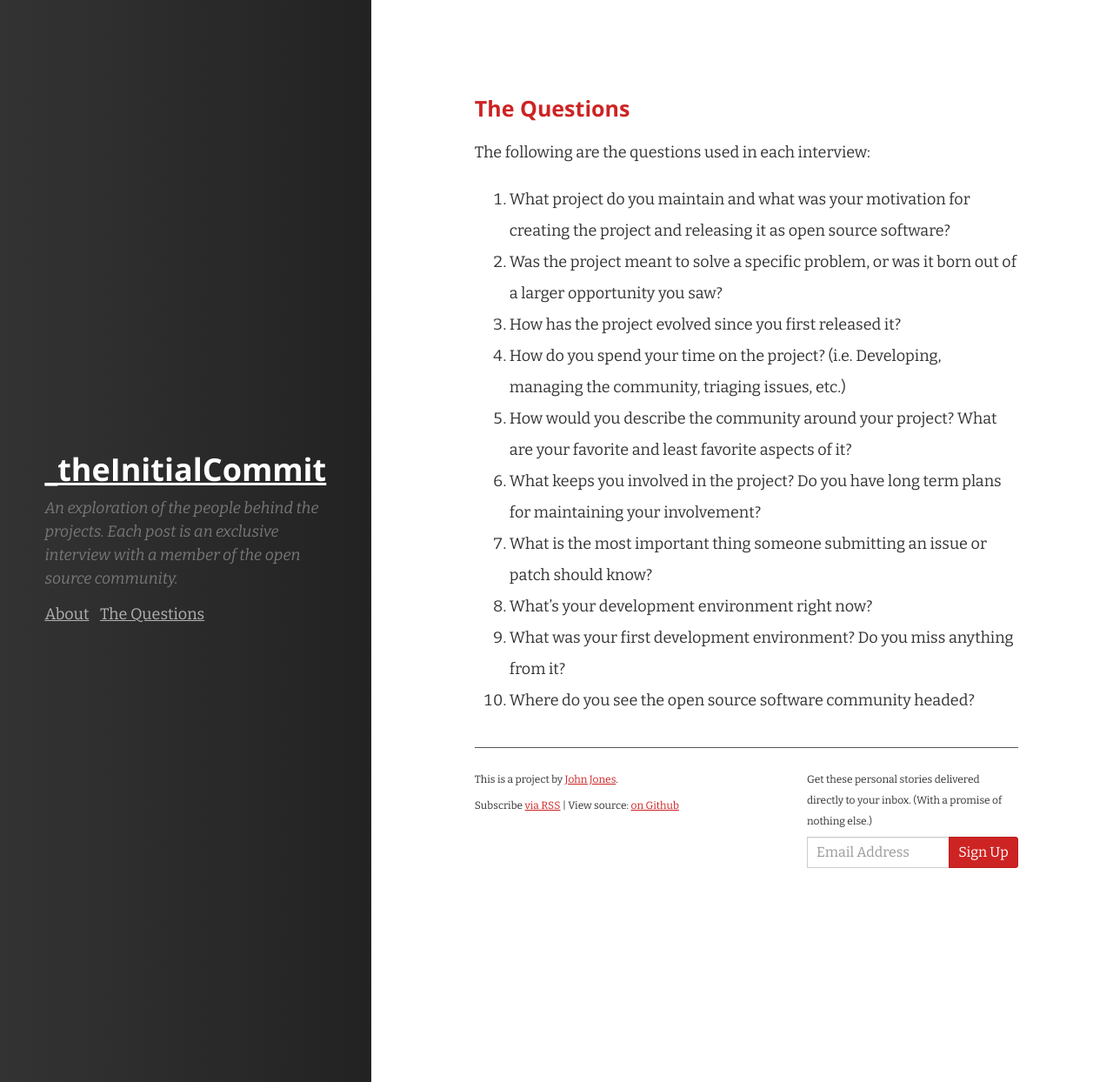
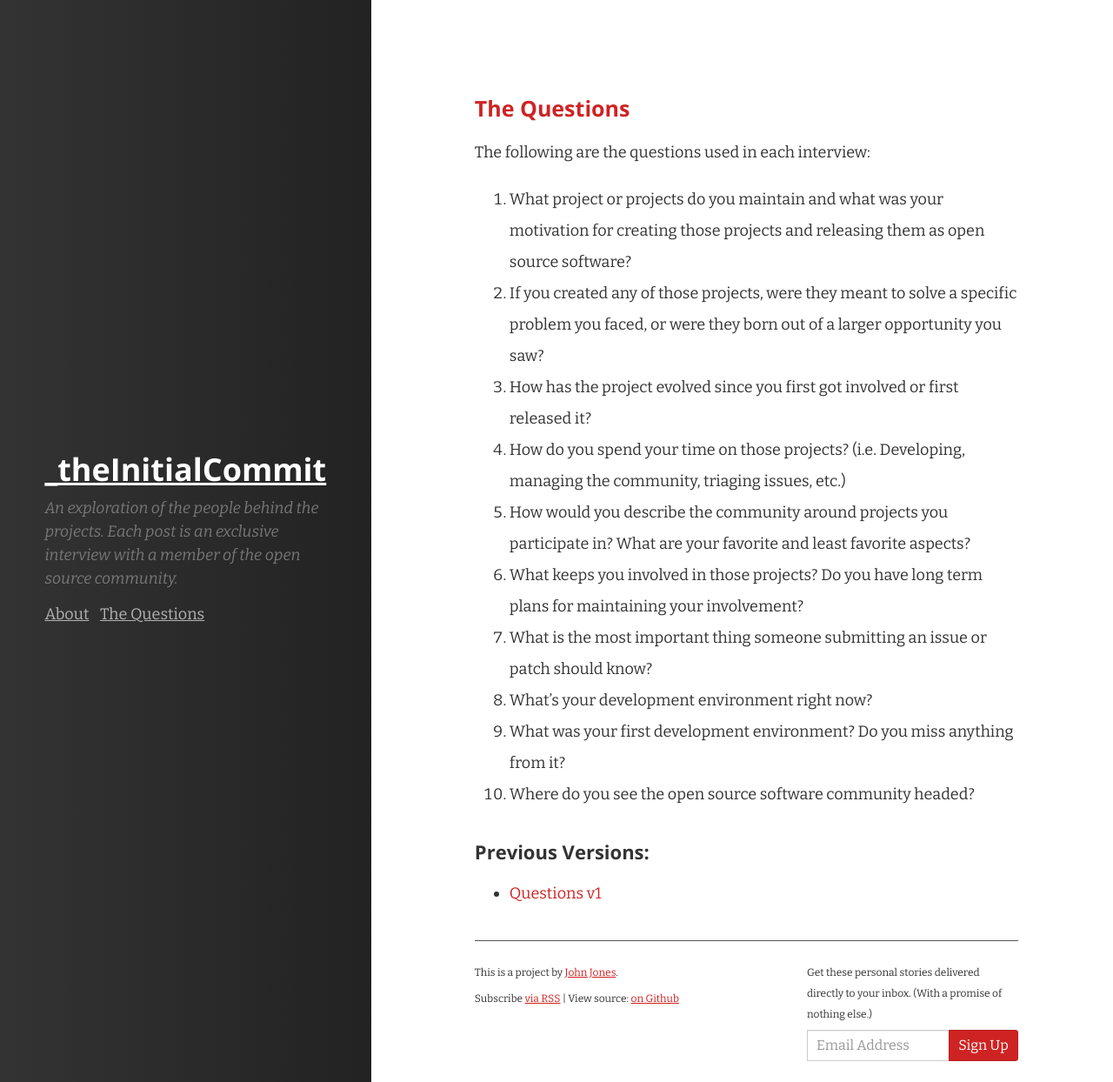
Before and after one commit to johnjones4/the-initial-commit, a Jekyll site: the page built from questions.md, in a window 1280 px wide and 1244 px high. Shown: the whole window at 87% size. Built offline with Jekyll 4.4.1, drawn with Linux system fonts in a browser that asks for light colours.

Commit message:
updated questions

```diff
--- a/_layouts/default.html
+++ b/_layouts/default.html
@@ -14,9 +14,13 @@
           <h1><a href="{{ site.baseurl }}/">{{ site.title }}</a></h1>
           <p class="description">{{ site.description }}</p>
           <ul class="nav">
-            {% for link in site.pages %}{% if link.title %}
-              <li {% if page.url == link.url %}class="active"{% endif %}><a class="page-link" href="{{ link.url | prepend: site.baseurl }}">{{ link.title }}</a></li>
-            {% endif %}{% endfor %}
+            {% for link in site.pages %}
+              {% if link.title %}
+                {% if link.show_in_nav %}
+                  <li {% if page.url == link.url %}class="active"{% endif %}><a class="page-link" href="{{ link.url | prepend: site.baseurl }}">{{ link.title }}</a></li>
+                {% endif %}
+              {% endif %}
+            {% endfor %}
           </ul>
         </header>
       </div>
--- a/questions.md
+++ b/questions.md
@@ -2,17 +2,22 @@
 title: The Questions
 layout: page
 description: "These are the questions used in each interview:"
+show_in_nav: true
 ---
 
 The following are the questions used in each interview:
 
-1. What project do you maintain and what was your motivation for creating the project and releasing it as open source software?
-1. Was the project meant to solve a specific problem, or was it born out of a larger opportunity you saw?
-1. How has the project evolved since you first released it?
-1. How do you spend your time on the project? (i.e. Developing, managing the community, triaging issues, etc.)
-1. How would you describe the community around your project? What are your favorite and least favorite aspects of it?
-1. What keeps you involved in the project? Do you have long term plans for maintaining your involvement?
+1. What project or projects do you maintain and what was your motivation for creating those projects and releasing them as open source software?
+1. If you created any of those projects, were they meant to solve a specific problem you faced, or were they born out of a larger opportunity you saw?
+1. How has the project evolved since you first got involved or first released it?
+1. How do you spend your time on those projects? (i.e. Developing, managing the community, triaging issues, etc.)
+1. How would you describe the community around projects you participate in? What are your favorite and least favorite aspects?
+1. What keeps you involved in those projects? Do you have long term plans for maintaining your involvement?
 1. What is the most important thing someone submitting an issue or patch should know?
 1. What's your development environment right now?
 1. What was your first development environment? Do you miss anything from it?
 1. Where do you see the open source software community headed?
+
+### Previous Versions:
+
+* [Questions v1](/questions/v1)
```
Also changed, not shown: about.md (+1 -0 lines), questions/v1.md (added, +18 -0 lines).
